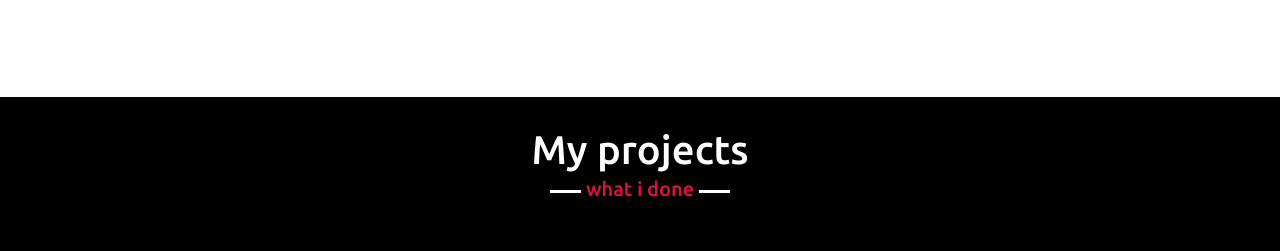
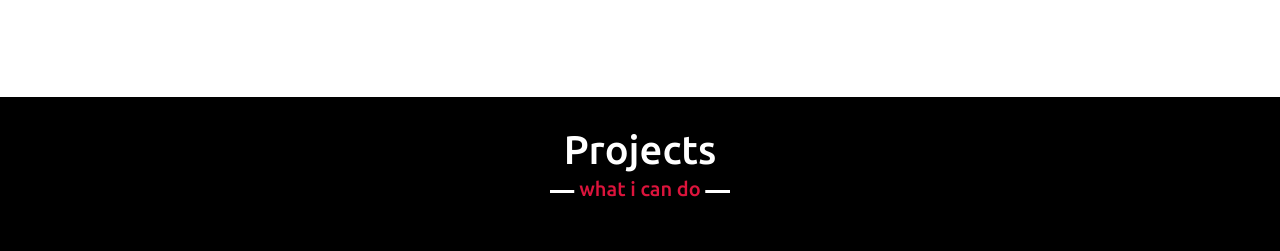
Before and after one commit to mzain42401/My_Porfolio, a website: page index.html in a window 1280 px wide. Shown: the part 3228-3479 px from the top of the page. Drawn offline with nearby package versions, Linux system fonts and the light colour scheme; some packages are replaced by stand-ins of ours; a script that the page names is missing; files whose address does not match are found by name.

Commit message:
practice

```diff
--- a/index.html
+++ b/index.html
@@ -203,7 +203,7 @@
 <!-- My-projects -->
 
 <section class="projects" id="projects">
-    <h2 class="projectHeading">My projects</h2>
+    <h2 class="projectHeading"> Projects</h2>
 
 <div class="centerproject">
 <div class="img1 center "></div>
--- a/style.css
+++ b/style.css
@@ -462,7 +462,7 @@ text-align: justify;
     color: white;
 }
 .projectHeading::after{
-    content: "what i done";
+    content: "what i can do";
     background-color: rgb(218 218 218);
 }
 section .projectHeading{
```
